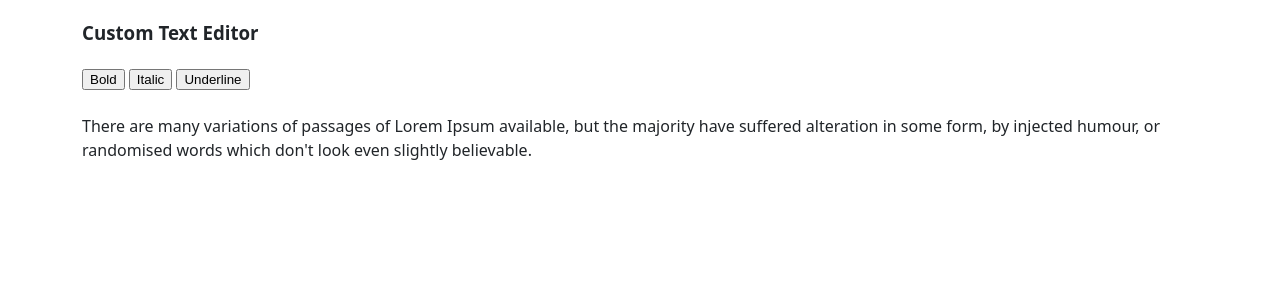
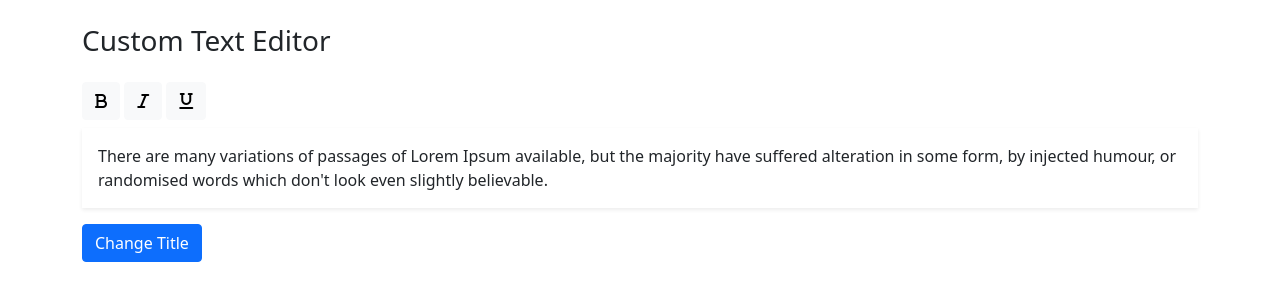
Before and after one commit to hasibweb/interview-custom-editor, a plain HTML site: page index.html in a window 1280 px wide. Drawn offline with nearby package versions, Linux system fonts and the light colour scheme.

Commit message:
updated style

```diff
--- a/components/TextEditor.js
+++ b/components/TextEditor.js
@@ -1,17 +1,17 @@
-const template = document.createElement('template')
-template.innerHTML = `
+class TextEditor extends HTMLElement {
+    constructor() {
+        super()
 
+        this.innerHTML = `
         <div>
-        <h3 class="title"></h3>
-        <div>
-            <button class="btn btn-light edit-btn" data-variant="bold">Bold</i></button>
-            <button class="btn btn-light edit-btn" data-variant="italic">Italic</i></button>
-            <button class="btn btn-light edit-btn" data-variant="underline">Underline</button>
+            <h3 class="title">${this.getAttribute('title')}</h3>
+            <div class="mt-4 mb-2">
+                <button class="btn btn-light edit-btn" data-variant="bold"><i class="fas fa-bold"></i></i></button>
+                <button class="btn btn-light edit-btn" data-variant="italic"><i class="fas fa-italic"></i></i></button>
+                <button class="btn btn-light edit-btn" data-variant="underline"><i class="fas fa-underline"></i></button>
             </div>
 
-        <br>
-
-        <div contenteditable="true" class="editor">
+            <div contenteditable="true" class="editor shadow-sm p-3 mb-3">
                 There are many variations of passages of Lorem Ipsum available, but the
                 majority have suffered alteration in some form, by injected humour, or
                 randomised words which don't look even slightly believable.
@@ -19,23 +19,23 @@ template.innerHTML = `
         </div>
         `
 
-class TextEditor extends HTMLElement {
-    constructor() {
-        super()
-        this.attachShadow({ mode: 'open' })
-        this.shadowRoot.appendChild(template.content.cloneNode(true))
-
-        // set title
-        this.shadowRoot.querySelector('.title').textContent = this.getAttribute('title')
-
         // Add click event to buttons
-        this.shadowRoot.querySelectorAll('.edit-btn').forEach(btn => {
+        document.querySelectorAll('.edit-btn').forEach(btn => {
             btn.addEventListener('click', e => {
                 document.execCommand(e.target.dataset.variant)
             })
         })
 
     }
+
+    static get observedAttributes() {
+        return ['title',]
+    }
+
+    attributeChangedCallback(title, oldValue, newValue) {
+        console.log(`${title}'s value has been changed from ${oldValue} to ${newValue}`)
+    }
+
 }
 
 window.customElements.define('text-editor', TextEditor)
--- a/index.html
+++ b/index.html
@@ -16,11 +16,20 @@
 </head>
 
 <body>
-    <div class="container">
+    <div class="container mt-4">
 
         <text-editor title="Custom Text Editor">
         </text-editor>
+
+        <button class="btn btn-primary">Change Title</button>
     </div>
+
+
+    <script>
+        document.querySelector('.btn-primary').addEventListener('click', e => {
+            document.querySelector('.title').textContent = 'Title Changed'
+        })
+    </script>
 </body>
 
 </html>
```
Lines whose indentation alone changed are shown as unchanged.
